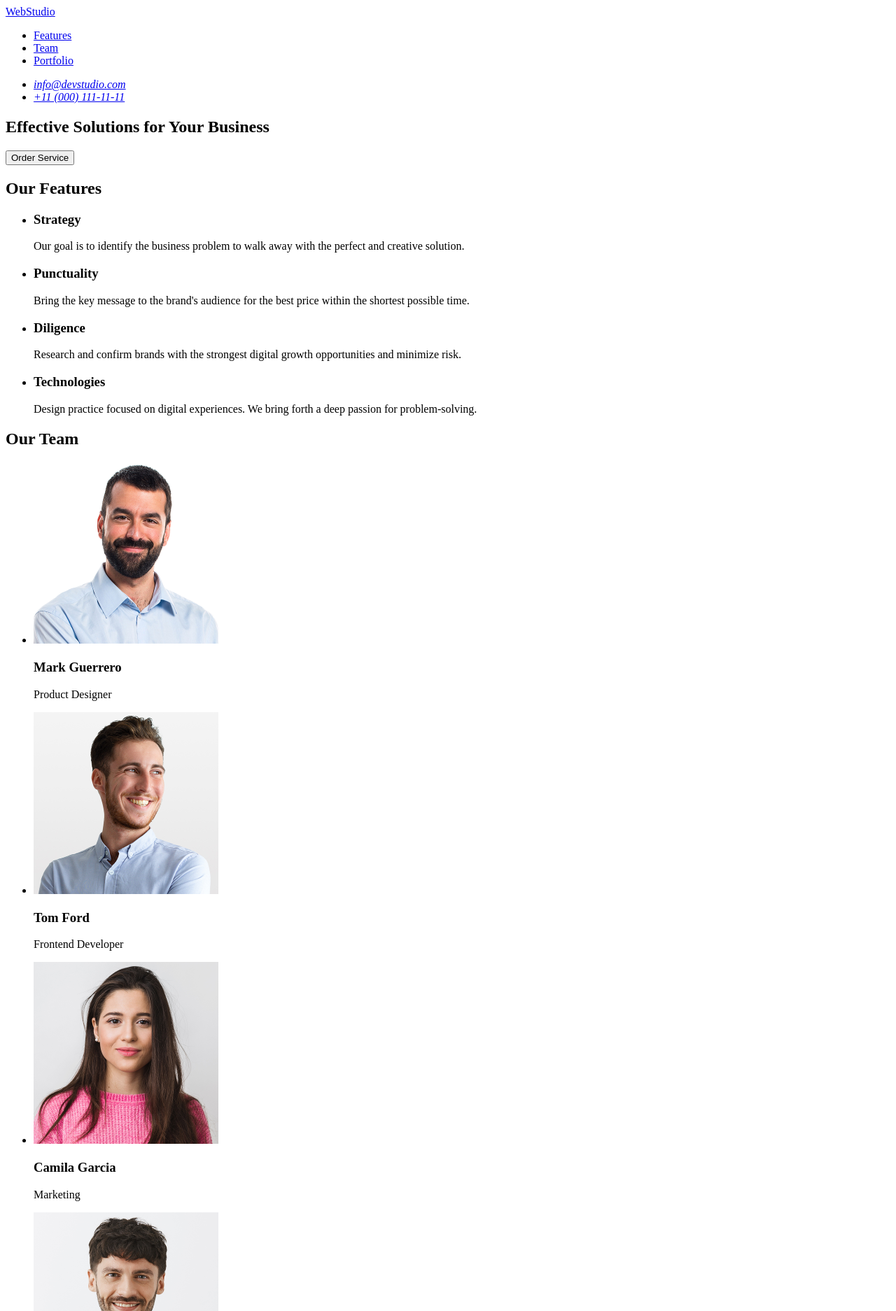
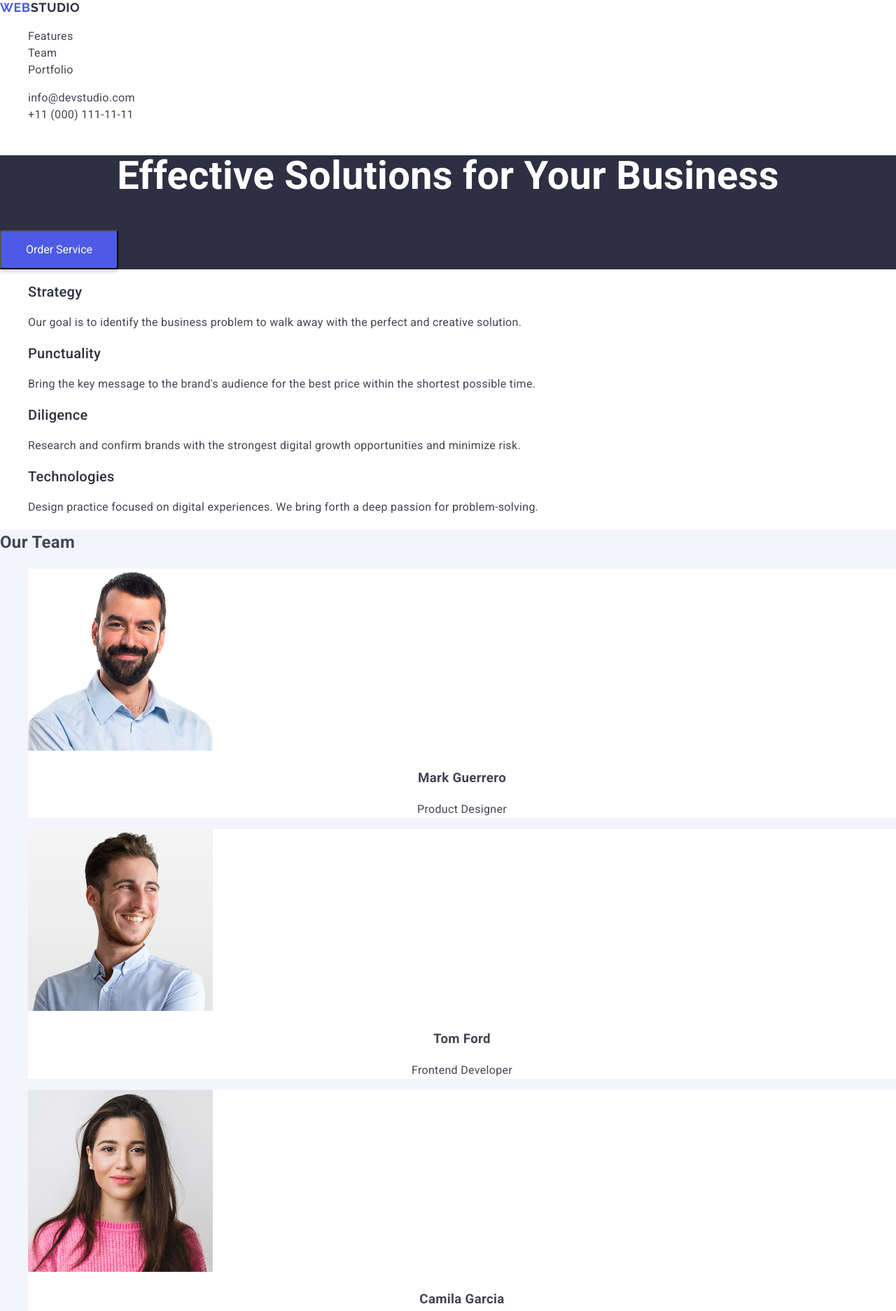
Before and after one commit to ilywx/goit-markup-hw-02, a plain HTML site: page index.html in a window 1280 px wide. Shown: the top 1874 px of the page at 70% size. Drawn offline with nearby package versions, Linux system fonts and the light colour scheme.

Commit message:
first edit

```diff
--- /dev/null
+++ b/css/common.css
@@ -0,0 +1,41 @@
+/* Bases */
+
+body {
+  font-family: "Roboto", sans-serif;
+  font-size: 16px;
+  line-height: 1.5;
+  letter-spacing: 0.02em;
+  color: #434455;
+}
+
+ul,
+ol {
+  list-style: none;
+}
+
+a {
+  text-decoration: none;
+  color: inherit;
+}
+
+button {
+  cursor: pointer;
+}
+
+address {
+  font-style: normal;
+}
+/* Main */
+
+.logo {
+  font-family: "Raleway";
+  font-weight: 700;
+  font-size: 18px;
+  line-height: 1.166;
+  letter-spacing: 0.03em;
+  text-transform: uppercase;
+  color: #2e2f42;
+}
+.logo .logo-part {
+  color: #4d5ae5;
+}
--- /dev/null
+++ b/css/features.css
@@ -0,0 +1,10 @@
+.features-title {
+  display: none;
+}
+
+.features-item-title {
+  font-weight: 500;
+  font-size: 20px;
+  line-height: 1.2;
+  color: #2e2f42;
+}
--- /dev/null
+++ b/css/footer.css
@@ -0,0 +1,7 @@
+.footer-page {
+  background-color: #2e2f42;
+}
+
+.footer-text {
+  color: #f4f4fd;
+}
--- /dev/null
+++ b/css/header.css
@@ -0,0 +1,4 @@
+main-nav-link {
+  font-weight: 500;
+  color: #2e2f42;
+}
--- /dev/null
+++ b/css/hero.css
@@ -0,0 +1,21 @@
+.hero-page {
+  background-color: #2e2f42;
+}
+
+.hero-title {
+  font-weight: 700;
+  font-size: 56px;
+  line-height: 1.07;
+  text-align: center;
+  color: #fff;
+}
+
+.hero-button {
+  border-radius: 4px;
+  padding: 16px 32px;
+  width: 169px;
+  height: 56px;
+  background-color: #4d5ae5;
+  color: #fff;
+  box-shadow: 0 4px 4px 0 rgba(0, 0, 0, 0.15);
+}
--- /dev/null
+++ b/css/main.css
@@ -0,0 +1,8 @@
+@import url(./common.css);
+
+@import url(./header.css);
+@import url(./hero.css);
+@import url(./features.css);
+@import url(./team.css);
+@import url(./portfolio.css);
+@import url(./footer.css);
--- /dev/null
+++ b/css/team.css
@@ -0,0 +1,15 @@
+.team-page {
+  background-color: #f4f4fd;
+}
+
+.team-item {
+  background-color: #fff;
+}
+
+.team-name {
+  text-align: center;
+}
+
+.team-position {
+  text-align: center;
+}
--- a/index.html
+++ b/index.html
@@ -4,91 +4,210 @@
     <meta charset="UTF-8" />
     <meta name="viewport" content="width=device-width, initial-scale=1.0" />
     <title>Web Studio</title>
+    <link
+      rel="stylesheet"
+      href="https://cdnjs.cloudflare.com/ajax/libs/modern-normalize/3.0.1/modern-normalize.min.css"
+      integrity="sha512-q6WgHqiHlKyOqslT/lgBgodhd03Wp4BEqKeW6nNtlOY4quzyG3VoQKFrieaCeSnuVseNKRGpGeDU3qPmabCANg=="
+      crossorigin="anonymous"
+      referrerpolicy="no-referrer"
+    />
+
+    <link rel="preconnect" href="https://fonts.googleapis.com" />
+    <link rel="preconnect" href="https://fonts.gstatic.com" crossorigin />
+    <link
+      href="https://fonts.googleapis.com/css2?family=Raleway:ital,wght@0,100..900;1,100..900&family=Roboto:ital,wght@0,100..900;1,100..900&display=swap"
+      rel="stylesheet"
+    />
+
+    <link rel="stylesheet" href="./css/main.css" />
   </head>
   <body>
-    <header id="header">
-      <a href="./index.html">WebStudio</a>
-      <nav>
-        <ul>
-          <li><a href="#features">Features</a></li>
-          <li><a href="#team">Team</a></li>
-          <li><a href="#portfolio">Portfolio</a></li>
+    <header id="header" class="header">
+      <a href="./index.html" class="logo"
+        ><span class="logo-part">Web</span>Studio</a
+      >
+      <nav class="main-nav">
+        <ul class="main-nav-list">
+          <li class="main-nav-item">
+            <a href="#features" class="main-nav-link">Features</a>
+          </li>
+          <li class="main-nav-item">
+            <a href="#team" class="main-nav-link">Team</a>
+          </li>
+          <li class="main-nav-item">
+            <a href="#portfolio" class="main-nav-link">Portfolio</a>
+          </li>
         </ul>
       </nav>
-      <address>
-        <ul>
-          <li><a href="mailto:info@devstudio.com">info@devstudio.com</a></li>
-          <li><a href="tel:+110001111111">+11 (000) 111-11-11</a></li>
+      <address class="main-address">
+        <ul class="main-address-list">
+          <li class="main-address-item">
+            <a href="mailto:info@devstudio.com" class="main-address-link"
+              >info@devstudio.com</a
+            >
+          </li>
+          <li class="main-address-item">
+            <a href="tel:+110001111111" class="main-address-link"
+              >+11 (000) 111-11-11</a
+            >
+          </li>
         </ul>
       </address>
     </header>
     <main>
-      <section id="hero">
-        <h1>Effective Solutions for Your Business</h1>
-        <button type="button">Order Service</button>
+      <section id="hero" class="hero-page">
+        <h1 class="hero-title">Effective Solutions for Your Business</h1>
+        <button type="button" class="hero-button">Order Service</button>
       </section>
-      <section id="features">
-        <h2>Our Features</h2>
-        <ul>
-          <li>
-            <h3>Strategy</h3>
-            <p>
+      <section id="features" class="features-page">
+        <h2 class="features-title">Our Features</h2>
+        <ul class="features-list">
+          <li class="features-item">
+            <h3 class="features-item-title">Strategy</h3>
+            <p class="features-item-text">
               Our goal is to identify the business problem to walk away with the
               perfect and creative solution.
             </p>
           </li>
-          <li>
-            <h3>Punctuality</h3>
-            <p>
+          <li class="features-item">
+            <h3 class="features-item-title">Punctuality</h3>
+            <p class="features-item-text">
               Bring the key message to the brand's audience for the best price
               within the shortest possible time.
             </p>
           </li>
-          <li>
-            <h3>Diligence</h3>
-            <p>
+          <li class="features-item">
+            <h3 class="features-item-title">Diligence</h3>
+            <p class="features-item-text">
               Research and confirm brands with the strongest digital growth
               opportunities and minimize risk.
             </p>
           </li>
-          <li>
-            <h3>Technologies</h3>
-            <p>
+          <li class="features-item">
+            <h3 class="features-item-title">Technologies</h3>
+            <p class="features-item-text">
               Design practice focused on digital experiences. We bring forth a
               deep passion for problem-solving.
             </p>
           </li>
         </ul>
       </section>
-      <section id="team">
-        <h2>Our Team</h2>
-        <ul>
-          <li>
-            <img src="./images/img-3.jpg" alt="Mark Guerrero" width="264" />
-            <h3>Mark Guerrero</h3>
-            <p>Product Designer</p>
+      <section id="team" class="team-page">
+        <h2 class="team-title">Our Team</h2>
+        <ul class="team-list">
+          <li class="team-item">
+            <img
+              src="./images/img-3.jpg"
+              alt="Mark Guerrero"
+              width="264"
+              class="team-photo"
+            />
+            <h3 class="team-name">Mark Guerrero</h3>
+            <p class="team-position">Product Designer</p>
           </li>
-          <li>
-            <img src="./images/img-2.jpg" alt="Tom Ford" width="264" />
-            <h3>Tom Ford</h3>
-            <p>Frontend Developer</p>
+          <li class="team-item">
+            <img
+              src="./images/img-2.jpg"
+              alt="Tom Ford"
+              width="264"
+              class="team-photo"
+            />
+            <h3 class="team-name">Tom Ford</h3>
+            <p class="team-position">Frontend Developer</p>
           </li>
-          <li>
-            <img src="./images/img-1.jpg" alt="Camila Garcia" width="264" />
-            <h3>Camila Garcia</h3>
-            <p>Marketing</p>
+          <li class="team-item">
+            <img
+              src="./images/img-1.jpg"
+              alt="Camila Garcia"
+              width="264"
+              class="team-photo"
+            />
+            <h3 class="team-name">Camila Garcia</h3>
+            <p class="team-position">Marketing</p>
           </li>
-          <li>
-            <img src="./images/img.jpg" alt="Daniel Wilson" width="264" />
-            <h3>Daniel Wilson</h3>
-            <p>UI Designer</p>
+          <li class="team-item">
+            <img
+              src="./images/img.jpg"
+              alt="Daniel Wilson"
+              width="264"
+              class="team-photo"
+            />
+            <h3 class="team-name">Daniel Wilson</h3>
+            <p class="team-position">UI Designer</p>
+          </li>
+        </ul>
+      </section>
+      <section id="portfolio" class="portfolio-page">
+        <h2 class="portfolio-title">Our Portfolio</h2>
+        <ul class="portfolio-list">
+          <li class="portfolio-item">
+            <img
+              src="./images/portfolio-1.jpg"
+              alt="Banking App"
+              width="360"
+              class="portfolio-photo"
+            />
+            <h3 class="card-title">Banking App</h3>
+            <p class="card-page">App</p>
+          </li>
+          <li class="portfolio-item">
+            <img
+              src="./images/portfolio-2.jpg"
+              alt="Cashless Payment"
+              width="360"
+              class="portfolio-photo"
+            />
+            <h3 class="card-title">Cashless Payment</h3>
+            <p class="card-page">Marketing</p>
+          </li>
+          <li class="portfolio-item">
+            <img
+              src="./images/portfolio-3.jpg"
+              alt="Meditation App"
+              width="360"
+              class="portfolio-photo"
+            />
+            <h3 class="card-title">Meditation App</h3>
+            <p class="card-page">App</p>
+          </li>
+          <li class="portfolio-item">
+            <img
+              src="./images/portfolio-4.jpg"
+              alt="Taxi Service"
+              width="360"
+              class="portfolio-photo"
+            />
+            <h3 class="card-title">Taxi Service</h3>
+            <p class="card-page">Marketing</p>
+          </li>
+          <li class="portfolio-item">
+            <img
+              src="./images/portfolio-5.jpg"
+              alt="Screen Illustrations"
+              width="360"
+              class="portfolio-photo"
+            />
+            <h3 class="card-title">Screen Illustrations</h3>
+            <p class="card-page">Design</p>
+          </li>
+          <li class="portfolio-item">
+            <img
+              src="./images/portfolio-6.jpg"
+              alt="Online Courses"
+              width="360"
+              class="portfolio-photo"
+            />
+            <h3 class="card-title">Online Courses</h3>
+            <p class="card-page">Marketing</p>
           </li>
         </ul>
       </section>
     </main>
-    <footer id="footer">
-      <a href="./index.html">WebStudio</a>
-      <p>
+    <footer id="footer" class="footer-page">
+      <a href="./index.html" class="logo"
+        ><span class="logo-part">Web</span>Studio</a
+      >
+      <p class="footer-text">
         Increase the flow of customers and sales for your business with digital
         marketing & growth solutions.
       </p>
```
Also changed, not shown: css/portfolio.css (added), images/portfolio-1.jpg (added), images/portfolio-2.jpg (added), images/portfolio-3.jpg (added), images/portfolio-4.jpg (added), images/portfolio-5.jpg (added), images/portfolio-6.jpg (added).
